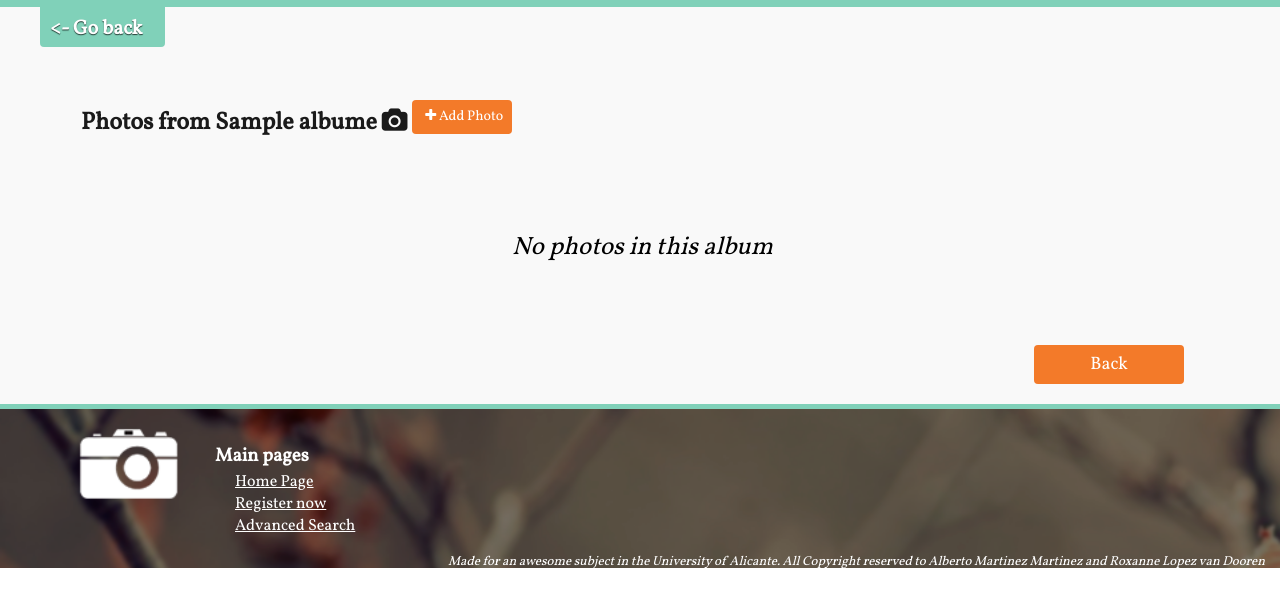
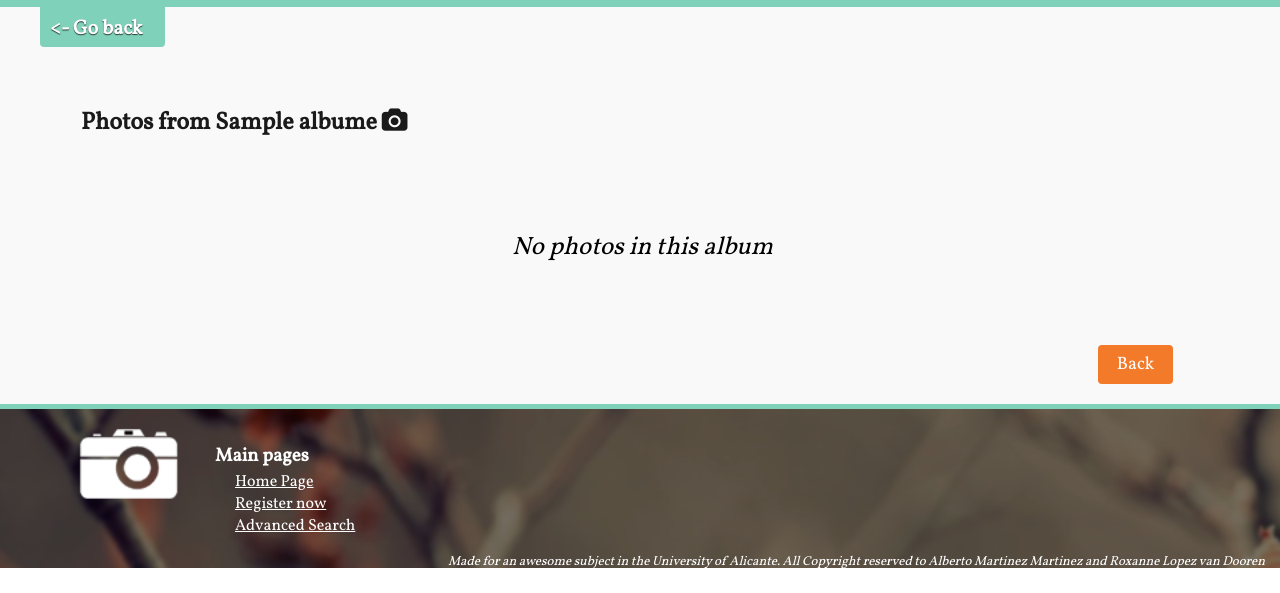
Before and after one commit to Ennaxor/picturesque, a PHP site: page /detailalbum.php?id=1 in a window 1280 px wide. Shown: the part 207-800 px from the top of the page. Run offline with PHP 8.4, Linux system fonts and the light colour scheme; the visitor is signed in with stand-in values (Sample User, id 1); tables that the repository leaves empty or names only in its code hold one stand-in row (values such as "Sample post").

Commit message:
Cambios hechos en clase

```diff
--- a/css/style.css
+++ b/css/style.css
@@ -246,7 +246,7 @@ section li{
 	margin-bottom:5px;
 	padding:1px;
 	position:relative;
-	width:260px;
+	width:280px;
 }
 
 section li:hover:after{
@@ -255,11 +255,11 @@ section li:hover:after{
 	height:200px;
 	position:absolute;
 	top:0;
-	width:260px;
+	width:280px;
 }
 
 section li img{
-	width:  260px;
+	width:  280px;
     height: 200px;
     background-position: 50% 50%;
     background-repeat:   no-repeat;
@@ -334,7 +334,8 @@ footer{
 	background-color:#D2D7DB;
 	border-top:5px solid #80D1B9;
 	width:100%;
-	height: 100%;
+
+	bottom: 0;
 }
 
 footer h3{
@@ -346,7 +347,6 @@ footer ul{
 	list-style-type: none;
 	margin-left: 180px;
 	margin-top: -17px;
-
 }
 
 footer a{
@@ -493,7 +493,7 @@ li:hover .titleImage{
 }
 
 .btnMR{
-	width:150px;
+	width:75px;
 }
 .btnMR a{
 	text-decoration:none;
@@ -508,7 +508,7 @@ li:hover .titleImage{
 
 .btnNew{
 	margin-top: -13px;
-	width: 100px;
+	width: 110px;
 	font-size: 14px;
 	display: inline-block;
 }
@@ -857,6 +857,7 @@ input[type=radio]:checked + .radiolabel:before {
 
 
 .registerButton{
+	font-size: 14px;
 	display: inline-block;
 	margin-top: 5px;
 }
@@ -1111,7 +1112,6 @@ input[type=radio]:checked + .radiolabel:before {
 	margin-bottom: 80px;
 
 }
-f
 .wrapperAddPhoto{
 	height: 490px !important;
 }
@@ -1123,6 +1123,9 @@ f
 
 #btnPages{
 	display:inline-block;
-	margin-left:80%;
+	margin-left:85%;
 	margin-bottom:20px;
 }
+.profileBox{
+	width: 140px;
+}
--- a/detailalbum.php
+++ b/detailalbum.php
@@ -18,10 +18,7 @@
             echo "</p>";
             exit;
         }
-		 $sentencia= "select * from fotos, paises, albumes where fotos.pais=paises.idPais and fotos.album=albumes.idAlbum and fotos.album=$_GET[id] order by idFoto";
-
-		//echo "$_GET['lp']";
-
+		$sentencia= "select * from fotos, paises, albumes where fotos.pais=paises.idPais and fotos.album=albumes.idAlbum and fotos.album=$_GET[id] order by idFoto";
 
         if(empty($_GET['lp'] ) ){
 			$lp=0;
@@ -50,7 +47,7 @@
 			$sentencia.=" limit $lp,5";
 		}
 
-        $sentenciaAlbum = "select TituloAlbum, idAlbum from albumes where idAlbum = $_GET[id]";
+        $sentenciaAlbum = "select TituloAlbum, idAlbum, Usuario from albumes where idAlbum = $_GET[id]";
 		if(!($resultado = @mysqli_query($identificador,$sentencia)) || !($resultado2 = @mysqli_query($identificador,$sentenciaAlbum))){
             echo "<p>Error al ejecutar la sentencia <b>$sentencia</b>: ". mysqli_error($identificador);
             echo "</p>";
@@ -88,10 +85,11 @@
 			<br>
 			<h2 class="titleProfiles">Photos from
 			<?php
-			 	while ($fila = @mysqli_fetch_assoc($resultado2)){
+				while ($fila = @mysqli_fetch_assoc($resultado2)){
 					echo "$fila[TituloAlbum]";
-				 	echo " <i class='fa fa-camera'></i> <button class='btn btn-login btnNew'><i class='fa fa-plus'></i><a href='addphoto.php?id=$fila[idAlbum]'> Add Photo</a></button>
-					</h2>";
+				 	echo " <i class='fa fa-camera'></i>";
+				 	if($fila["Usuario"] == $_SESSION["idUsu"]) echo " <button class='btn btn-login btnNew'><i class='fa fa-plus'></i><a href='addphoto.php?id=$fila[idAlbum]'> Add Photo</a></button>";
+					echo "</h2>";
 				}
 			?>
 
@@ -127,8 +125,8 @@
 
 				echo "<div id='btnPages'>";
 				if($resultRows==1){
-					echo "<button class='btn btn-login btnMR' id='backResults'><a href='detailalbum.php?id=$_GET[id]&lp=$bp&lpMax=$lpMax'>Back</a></button>";
-					echo "<button class='btn btn-login btnMR' id='moreResults'><a href='detailalbum.php?id=$_GET[id]&lp=$lp&lpMax=$lpMax'>More Results</a></button>";
+					echo "<button class='btn btn-login btnMR' id='backResults'><a href='detailalbum.php?id=$_GET[id]&lp=$bp&lpMax=$lpMax'>Prev</a></button>";
+					echo "<button class='btn btn-login btnMR' id='moreResults'><a href='detailalbum.php?id=$_GET[id]&lp=$lp&lpMax=$lpMax'>Next</a></button>";
 				}
 				else{
 					echo "<button class='btn btn-login btnMR' id='backResults'><a href='detailalbum.php?id=$_GET[id]&lp=$bp&lpMax=$lpMax'>Back</a></button>";
--- a/includecountry.php
+++ b/includecountry.php
@@ -6,7 +6,7 @@
 		exit;
 	}
 
-	$sentencia= "select * from paises order by NombrePais";
+	$sentencia= "select * from paises order by NombrePais asc";
 
 	if(!($resultado = @mysqli_query($identificador,$sentencia))){
 		echo "<p>Error al ejecutar la sentencia <b>$sentencia</b>: ". mysqli_error($identificador);
--- a/index.php
+++ b/index.php
@@ -33,6 +33,7 @@
 			<?php
       			if (!isset($_COOKIE['authenticated']) && !isset($_SESSION['authenticated'])) include 'login.php';
       			else if(isset($_COOKIE['authenticated']) && !isset($_SESSION['authenticated'])) include 'rememberlogin.php';
+
     		?>
 
 		</div>
--- a/login.php
+++ b/login.php
@@ -31,7 +31,7 @@
             }
 
             $_SESSION["authenticated"] = $u;
-
+            $_SESSION["idUsu"] = $row["idUsuario"];
             $host = $_SERVER['HTTP_HOST'];
             $uri = rtrim(dirname($_SERVER['PHP_SELF']), '/\\');
             $extra = 'profile.php';
--- a/profile.php
+++ b/profile.php
@@ -56,7 +56,7 @@
 		</header>
 
 		<section>
-			<div class="boxPics"> <h2>My profile <i class="fa fa-thumb-tack"></i></h2> </div>
+			<div class="boxPics profileBox"> <h2>My profile <i class="fa fa-thumb-tack"></i></h2> </div>
 
 
 			<h2 class="titleProfiles">My Account <i class="fa fa-database"></i>
@@ -92,7 +92,7 @@
 			<br>
 			<h2 class="titleProfiles">My Albums <i class="fa fa-picture-o"></i>
 			<button class="btn btn-login btnNew">
-			 <i class="fa fa-plus"></i><a href="crearalbum.php"> New Album</a></button>
+			 <i class="fa fa-plus"></i><a href="crearalbum.php"> New Album </a></button>
 			</h2>
 
 			<?php
```
